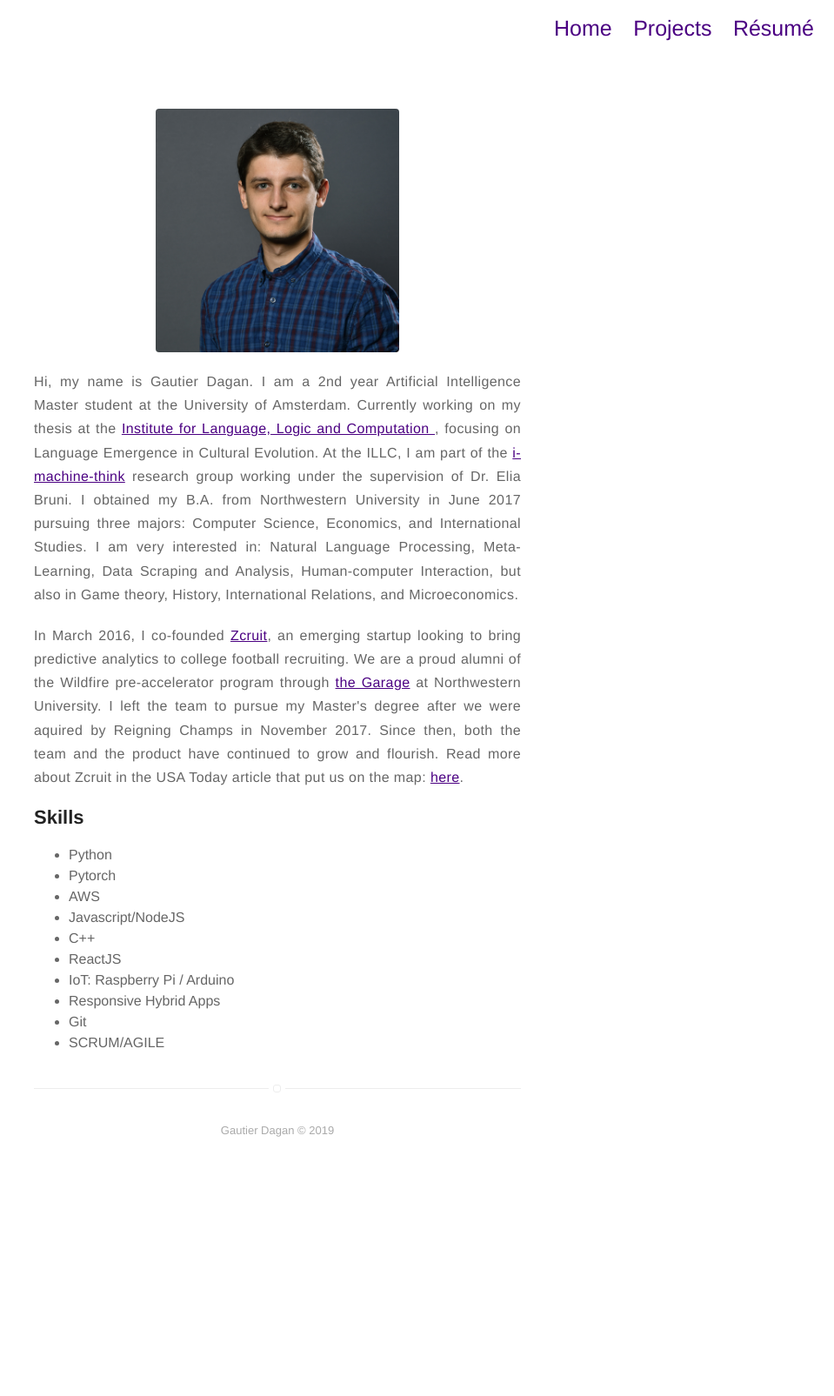
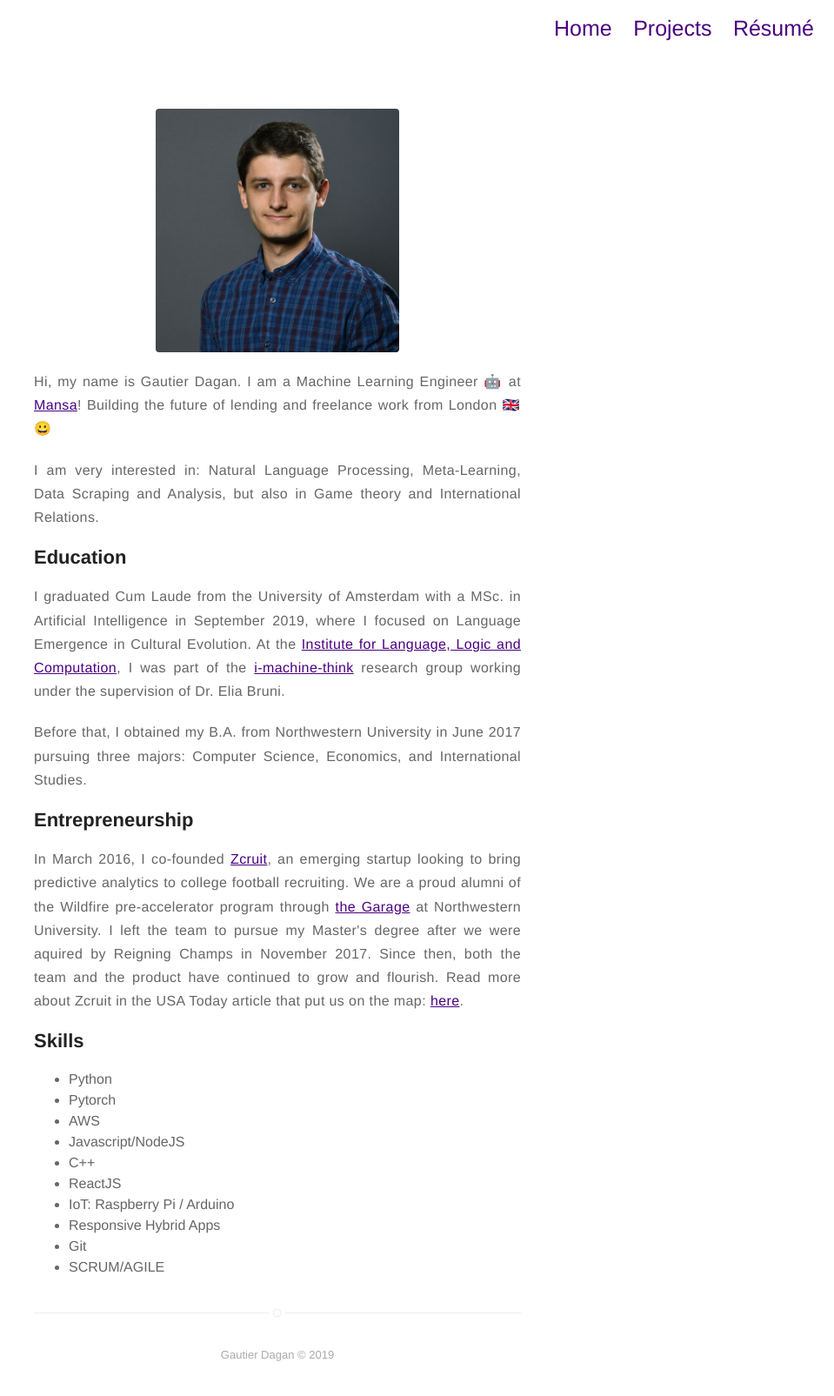
Before and after one commit to gautierdag/Gautier-Dagan, a Jekyll site: the page built from about.md, in a window 1280 px wide. Shown: the whole page at 87% size, without its empty margins (321-1280 px from the left). Built offline with Jekyll 4.4.1, drawn with Linux system fonts in a browser that asks for light colours; before the commit the page ends 1347 px from its top, so only the background shows below that.

Commit message:
update packages

```diff
--- a/_posts/2019-02-01-positional-lm.markdown
+++ b/_posts/2019-02-01-positional-lm.markdown
@@ -28,3 +28,6 @@ Positional Attention:
 ![Positional Attention](/assets/images/attentionpos.png)
 
 You can view the full PDF report [here](/assets/pdfs/PAIReport.pdf) and the Github repo can be found [here](https://github.com/gautierdag/pytorch-attentive-lm)
+
+Update (september/2019):
+This work was included as part of an official research paper and published to [arvix](https://arxiv.org/abs/1911.03872).
--- a/about.md
+++ b/about.md
@@ -4,8 +4,16 @@ layout: page
 ---
 ![Profile Image]({{ site.url }}/{{ site.picture }})
 
-<p>Hi, my name is Gautier Dagan. I am a 2nd year Artificial Intelligence Master student at the University of Amsterdam. Currently working on my thesis at the <a href="https://www.illc.uva.nl/" target="_blank"> Institute for Language, Logic and Computation </a>, focusing on Language Emergence in Cultural Evolution. At the ILLC, I am part of the <a href="http://i-machine-think.github.io/" target="_blank">i-machine-think</a> research group working under the supervision of Dr. Elia Bruni. I obtained my B.A. from Northwestern University in June 2017 pursuing three majors: Computer Science, Economics, and International Studies. I am very interested in: Natural Language Processing, Meta-Learning, Data Scraping and Analysis, Human-computer Interaction, but also in Game theory, History, International Relations, and Microeconomics.</p>
+<p>Hi, my name is Gautier Dagan. I am a Machine Learning Engineer 🤖 at <a href="https://getmansa.com/" target="_blank">Mansa</a>! Building the future of lending and freelance work from London 🇬🇧😀 </p>
+<p>I am very interested in: Natural Language Processing, Meta-Learning, Data Scraping and Analysis, but also in Game theory and International Relations.</p>
 
+<h2>Education</h2>
+<p>
+	I graduated Cum Laude from the University of Amsterdam with a MSc. in Artificial Intelligence in September 2019, where I focused on Language Emergence in Cultural Evolution. At the <a href="https://www.illc.uva.nl/" target="_blank"> Institute for Language, Logic and Computation</a>, I was part of the <a href="http://i-machine-think.github.io/" target="_blank">i-machine-think</a> research group working under the supervision of Dr. Elia Bruni.
+</p>
+<p> Before that, I obtained my B.A. from Northwestern University in June 2017 pursuing three majors: Computer Science, Economics, and International Studies. </p>
+
+<h2> Entrepreneurship </h2>
 <p>In March 2016, I co-founded <a href="http://zcruit.com" target="_blank">Zcruit</a>, an emerging startup looking to bring predictive analytics to college football recruiting. We are a proud alumni of the Wildfire pre-accelerator program through <a href="http://thegarage.northwestern.edu/">the Garage</a> at Northwestern University. I left the team to pursue my Master's degree after we were aquired by Reigning Champs in November 2017. Since then, both the team and the product have continued to grow and flourish.
 
 Read more about Zcruit in the USA Today article that put us on the map: <a href="https://www.usatoday.com/story/sports/ncaaf/2017/01/23/analytical-approach-inexact-science-recruiting/96963326/" target="_blank">here</a>.
```
Also changed, not shown: _posts/2019-09-01-coevolution.markdown (added, +28 -0 lines), Gemfile.lock, assets/images/kirby.png (added), 1 other file.
